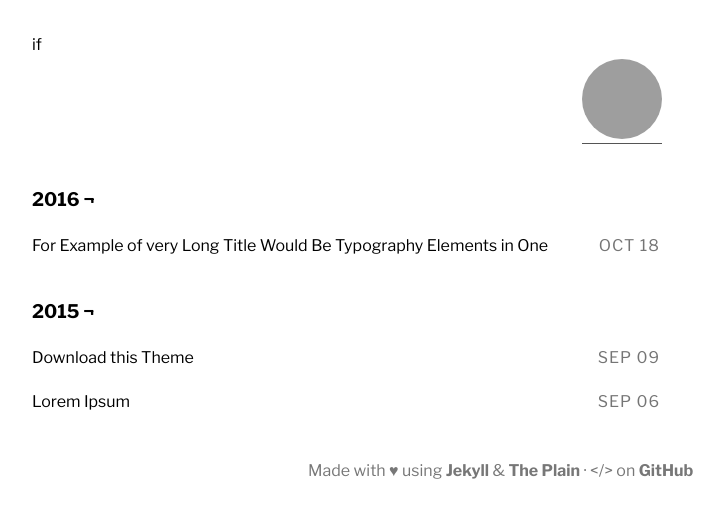
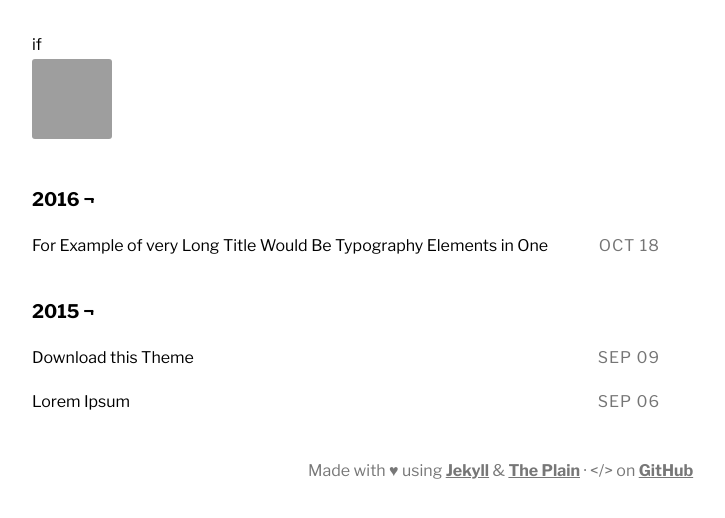
Before and after one commit to emersongoo/emersongoo.github.io, a Jekyll site: the page built from index.html, in a window 1280 px wide. Shown: the top 518 px of the page, without its empty margins (18-743 px from the left). Built offline with Jekyll 4.4.1, drawn with Linux system fonts in a browser that asks for light colours; grey boxes are pictures that could not be loaded.

Commit message:
try to fix gravatar

```diff
--- a/_sass/main.scss
+++ b/_sass/main.scss
@@ -20,8 +20,7 @@ img {
 }
 a {
   color: inherit;
-  text-decoration: none;
-  border-bottom: 1px solid #555;
+  text-decoration: underline;
   &.image {
     display: block;
     text-align: center;
@@ -110,17 +109,15 @@ span[data-note] {
 .logo {
   position: relative;
   margin: 0 auto 35px;
-  text-align: center;
   a {
+    text-decoration: none;
     &:hover + .logo-prompt,
     &:focus + .logo-prompt {
       display: inline-block !important;
     }
     .gravatar {
       margin-top: 5px;
-      -webkit-border-radius: 50%;
-      -moz-border-radius: 50%;
-      border-radius: 50%;
+      border-radius: 3px;
     }
     @media (max-width : 480px) {&:hover + .logo-prompt,
       &:focus + .logo-prompt {
```
